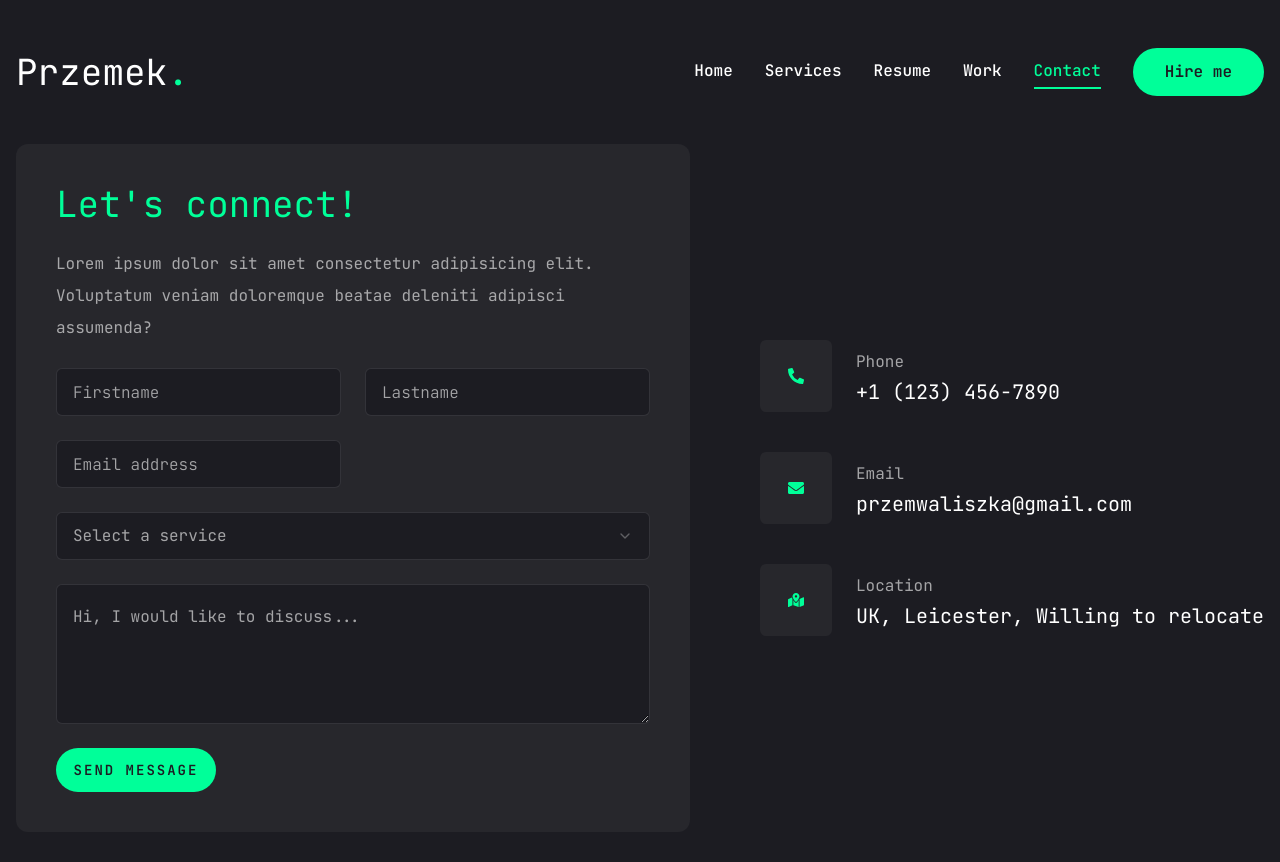
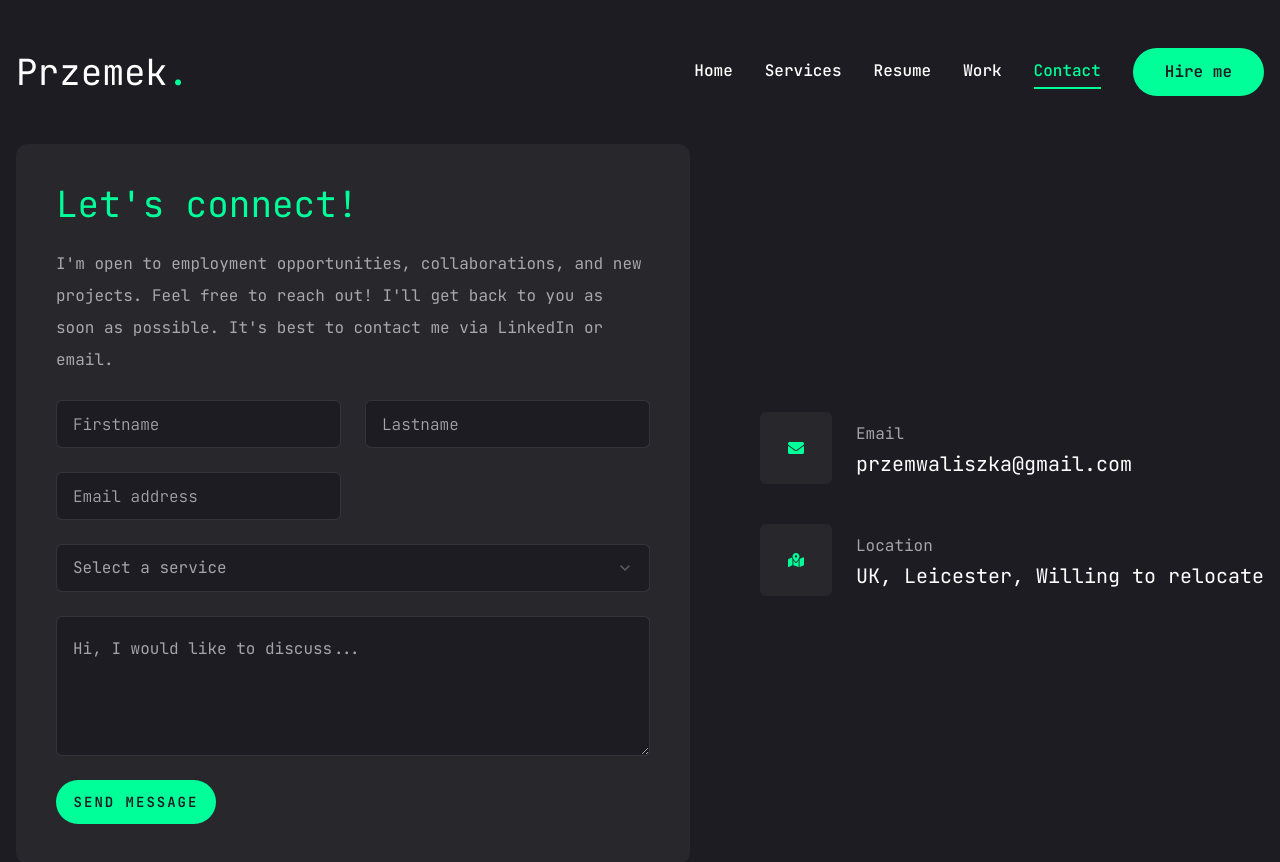
Before and after one commit to przemekw-dev/portfolioWeb, a Next.js app: page /contact in a window 1280 px wide. Before the commit the page ends 832 px from the top, so only its background shows below. Built offline with nearby package versions, Linux system fonts and the light colour scheme.

Commit message:
Fix children problem

```diff
--- a/app/contact/page.tsx
+++ b/app/contact/page.tsx
@@ -17,11 +17,11 @@ import { FaPhoneAlt, FaEnvelope, FaMapMarkedAlt } from "react-icons/fa";
 import { motion } from "framer-motion";
 
 const info = [
-  {
-    icon: <FaPhoneAlt />,
-    title: "Phone",
-    description: "+1 (123) 456-7890",
-  },
+  // {
+  //   icon: <FaPhoneAlt />,
+  //   title: "Phone",
+  //   description: "+1 (123) 456-7890",
+  // },
   {
     icon: <FaEnvelope />,
     title: "Email",
@@ -53,8 +53,9 @@ const page = () => {
             >
               <h3 className="text-4xl text-accent">Let's connect!</h3>
               <p className="text-white/60">
-                Lorem ipsum dolor sit amet consectetur adipisicing elit.
-                Voluptatum veniam doloremque beatae deleniti adipisci assumenda?
+                I'm open to employment opportunities, collaborations, and new
+                projects. Feel free to reach out! I'll get back to you as soon
+                as possible. It's best to contact me via LinkedIn or email.
               </p>
               {/* input */}
               <div className="grid grid-cols-1 md:grid-cols-2 gap-6">
--- a/app/layout.tsx
+++ b/app/layout.tsx
@@ -12,8 +12,8 @@ const jetbrains = JetBrains_Mono({
 });
 
 export const metadata: Metadata = {
-  title: "Create Next App",
-  description: "Generated by create next app",
+  title: "Przemek's Portfolio",
+  description: "Showcase Przemek's work and projects.",
 };
 
 export default function RootLayout({
@@ -25,8 +25,8 @@ export default function RootLayout({
     <html lang="en">
       <body className={jetbrains.className}>
         <Header />
-        <StairTransition />
-        <PageTransition>{children}</PageTransition>
+        <StairTransition>{children}</StairTransition>
+        {/* <PageTransition>{children}</PageTransition> */}
       </body>
     </html>
   );
```
Also changed, not shown: components/ui/StairTransition.tsx (+7 -1 lines), components/ui/WorkSliderBtns.tsx (+11 -1 lines).
